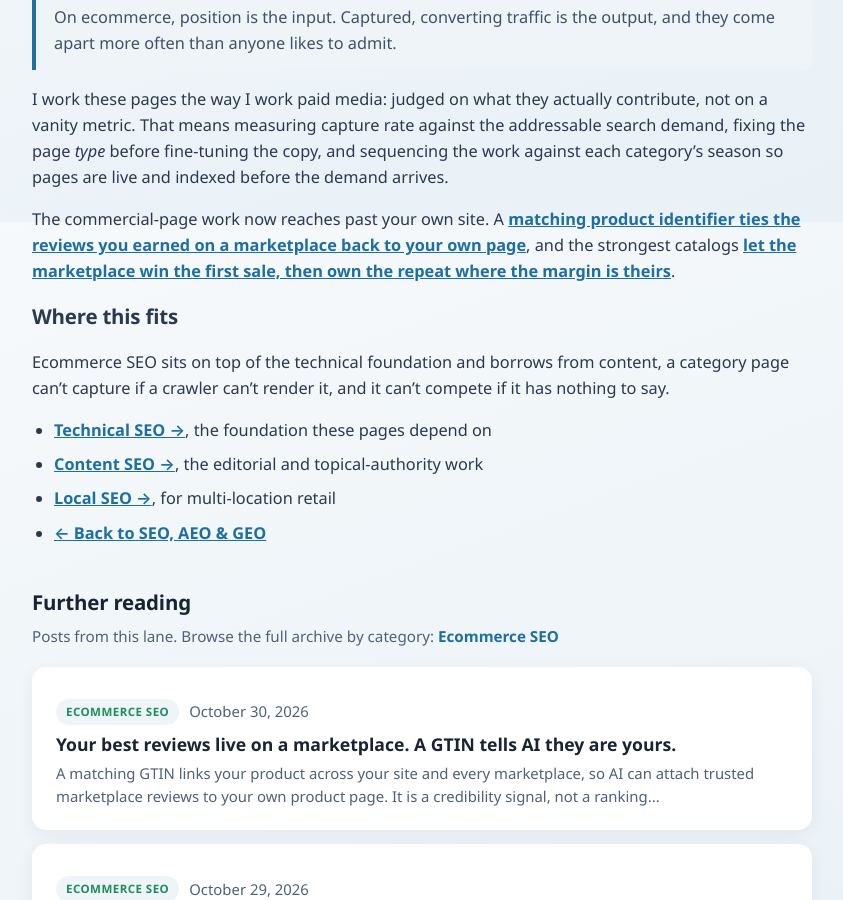
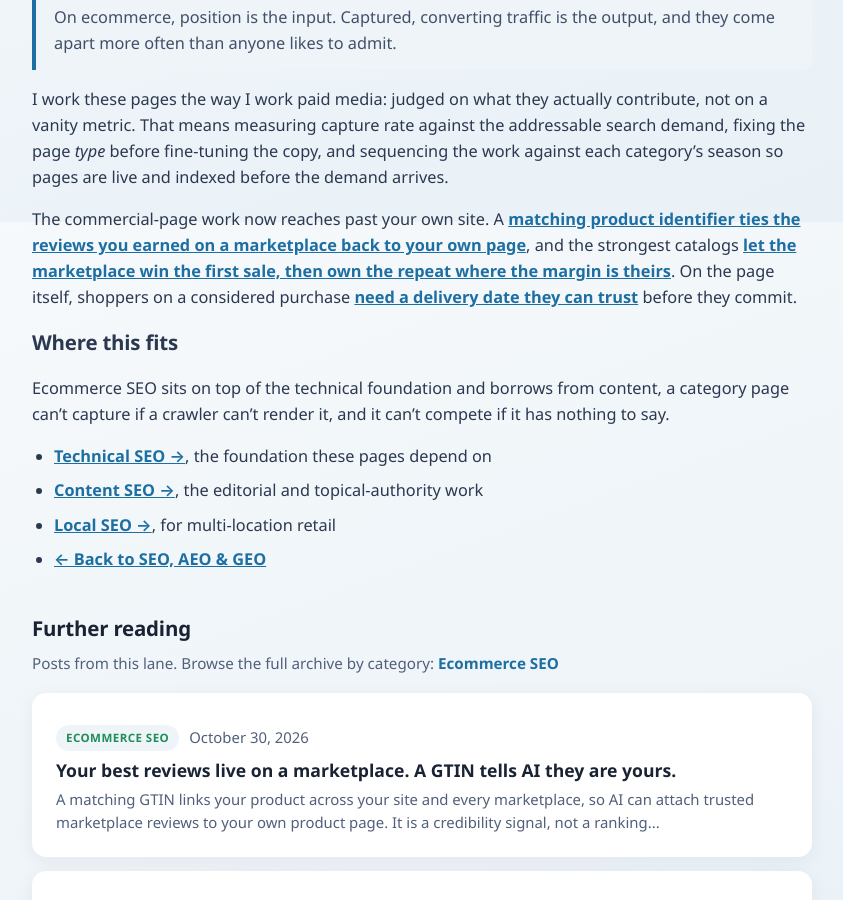
Before and after one commit to lsobrinski-marketing/lindseysobrinski.com, a Jekyll site: the page built from ecommerce-seo.md, in a window 1280 px wide and 900 px high, scrolled down 1578 px. Shown: the whole window, without its empty margins (218-1061 px from the left). Built offline with Jekyll 4.4.1, drawn with Linux system fonts in a browser that asks for light colours.

Commit message:
Inbound links: loyalty-data gets an editorial referrer (loyalty-program post); Ecommerce hub links shoppers; when-the-ruler-moves joins the geo-holdout cluster
Co-Authored-By: Claude Opus 4.8 <noreply@anthropic.com>

```diff
--- a/ecommerce-seo.md
+++ b/ecommerce-seo.md
@@ -92,7 +92,7 @@ That gap, between where you rank and how much of the demand you actually convert
 
 I work these pages the way I work paid media: judged on what they actually contribute, not on a vanity metric. That means measuring capture rate against the addressable search demand, fixing the page *type* before fine-tuning the copy, and sequencing the work against each category's season so pages are live and indexed before the demand arrives.
 
-The commercial-page work now reaches past your own site. A [matching product identifier ties the reviews you earned on a marketplace back to your own page](/blog/gtin-connects-your-marketplace-reviews/), and the strongest catalogs [let the marketplace win the first sale, then own the repeat where the margin is theirs](/blog/marketplace-first-order-own-the-repeat/).
+The commercial-page work now reaches past your own site. A [matching product identifier ties the reviews you earned on a marketplace back to your own page](/blog/gtin-connects-your-marketplace-reviews/), and the strongest catalogs [let the marketplace win the first sale, then own the repeat where the margin is theirs](/blog/marketplace-first-order-own-the-repeat/). On the page itself, shoppers on a considered purchase [need a delivery date they can trust](/blog/shoppers-need-a-date-they-can-trust/) before they commit.
 
 ## Where this fits
 
```
Also changed, not shown: _posts/2026-09-15-loyalty-program-incrementality.md (+1 -1 lines), _posts/2026-10-20-when-the-ruler-moves.md (+1 -1 lines).
